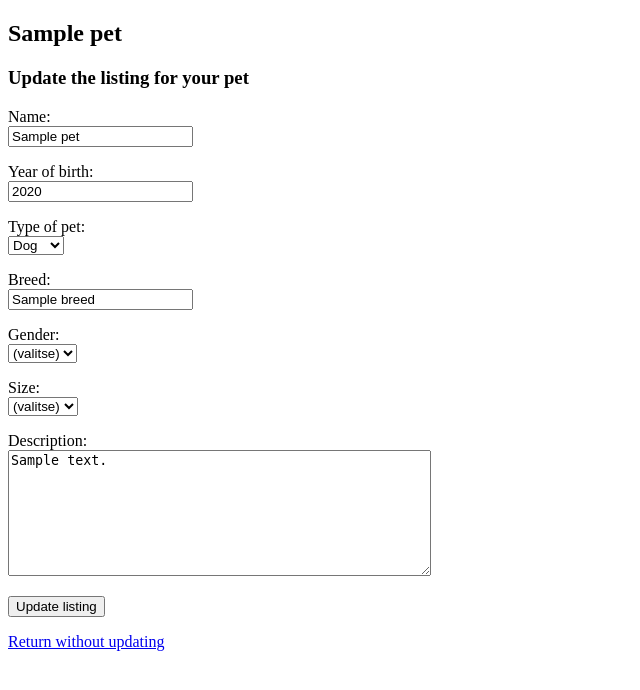
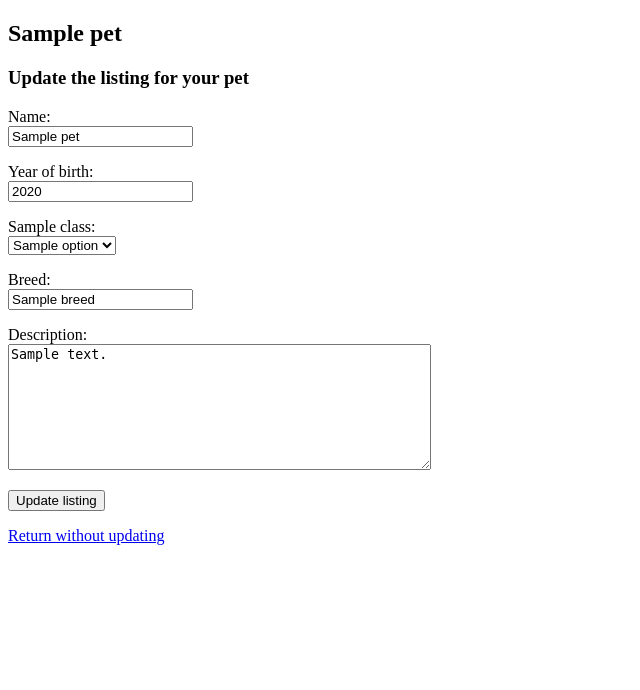
Before and after one commit to karorot/pet-adoption, a Flask app: template templates/edit_pet.html in a window 1280 px wide. Shown: the top 690 px of the page, without its empty margins (0-640 px from the left). Run offline with Flask 3, Linux system fonts and the light colour scheme; the template is opened without the code that fills it: most values are stand-ins (such as "Sample title", 1, 10 or a date in 2020).

Commit message:
Add classes to listings
Add classes to listings that are stored to the database. Classes are
updated when editing a listing or deleting it. Classes are set and
initialized through the init.sql.

```diff
--- a/app.py
+++ b/app.py
@@ -35,7 +35,8 @@ def index():
 @app.route("/new_pet")
 def new_pet():
     require_login()
-    return render_template("new_pet.html")
+    classes = pets.get_all_classes()
+    return render_template("new_pet.html", classes=classes)
 
 @app.route("/add_pet", methods=["POST"])
 def add_pet():
@@ -50,19 +51,28 @@ def add_pet():
     breed = request.form["breed"]
     if not breed or len(breed) > 50:
         forbidden()
-    pet_type = request.form["pet_type"]
-    gender = request.form["gender"]
-    size = request.form["size"]
     description = request.form["description"]
     if not description or len(description) > 1000:
         forbidden()
+
+    all_classes = pets.get_all_classes()
+
+    classes = []
+    for option in request.form.getlist("classes"):
+        if option:
+            title, value = option.split(":")
+            if title not in all_classes:
+                forbidden()
+            if value not in all_classes[title]:
+                forbidden()
+            classes.append((title, value))
+
     user_id = session["user_id"]
 
     try:
-        pets.add_pet(name, birth_year, pet_type, breed, gender, size, description, user_id)
+        pet_id = pets.add_pet(name, birth_year, breed, description, user_id, classes)
     except sqlite3.IntegrityError:
         forbidden()
-    pet_id = db.last_insert_id()
     return redirect("/pet/" + str(pet_id))
 
 @app.route("/search")
@@ -85,7 +95,12 @@ def edit_pet(pet_id):
     if pet["user_id"] != session["user_id"]:
         forbidden()
 
-    return render_template("edit_pet.html", pet=pet)
+    all_classes = pets.get_all_classes()
+    pet_classes = {}
+    for entry in pets.get_classes(pet_id):
+        pet_classes[entry["title"]] = entry["value"]
+
+    return render_template("edit_pet.html", pet=pet, all_classes=all_classes, pet_classes=pet_classes)
 
 @app.route("/update_pet", methods=["POST"])
 def update_pet():
@@ -99,14 +114,30 @@ def update_pet():
         forbidden()
 
     name = request.form["name"]
+    if not name or len(name) > 50:
+        forbidden()
     birth_year = request.form["birth_year"]
-    pet_type = request.form["pet_type"]
+    if not birth_year or len(birth_year) > 4:
+        forbidden()
     breed = request.form["breed"]
-    gender = request.form["gender"]
-    size = request.form["size"]
+    if not breed or len(breed) > 50:
+        forbidden()
     description = request.form["description"]
+    if not description or len(description) > 1000:
+        forbidden()
 
-    pets.update_pet(pet_id, name, birth_year, pet_type, breed, gender, size, description)
+    all_classes = pets.get_all_classes()
+    classes = []
+    for entry in request.form.getlist("classes"):
+        if entry:
+            title, value = entry.split(":")
+            if title not in all_classes:
+                forbidden()
+            if value not in all_classes[title]:
+                forbidden()
+            classes.append((title, value))
+
+    pets.update_pet(pet_id, name, birth_year, breed, description, classes)
     return redirect("/pet/" + str(pet_id))
 
 @app.route("/delete_pet/<int:pet_id>", methods=["GET", "POST"])
@@ -135,7 +166,8 @@ def show_pet(pet_id):
     if not pet:
         not_found()
     images = pets.get_all_images(pet_id)
-    return render_template("show_pet.html", pet=pet, images=images)
+    classes = pets.get_classes(pet_id)
+    return render_template("show_pet.html", pet=pet, images=images, classes=classes)
 
 @app.route("/image/<int:image_id>")
 def show_image(image_id):
--- a/schema.sql
+++ b/schema.sql
@@ -18,6 +18,19 @@ CREATE TABLE pets (
     posted_at TEXT
 );
 
+CREATE TABLE classes (
+    id INTEGER PRIMARY KEY,
+    title TEXT,
+    value TEXT
+);
+
+CREATE TABLE pet_classes (
+    id INTEGER PRIMARY KEY,
+    pet_id INTEGER REFERENCES pets,
+    title TEXT,
+    value TEXT
+);
+
 CREATE TABLE images (
     id INTEGER PRIMARY KEY,
     pet_id INTEGER REFERENCES pets,
--- a/templates/edit_pet.html
+++ b/templates/edit_pet.html
@@ -19,37 +19,23 @@
       <input type="number" step="1" name="birth_year" value="{{ pet.birth_year }}" id="birth_year" required />
     </p>
     <input type="hidden" name="pet_id" value="{{ pet.id }}" />
+    {% for class in all_classes %}
     <p>
-      <!--To do: Use classes here for pet type-->
-      <label for="pet_type">Type of pet:</label><br/>
-      <select name="pet_type" id="pet_type">
-        <option value="dog">Dog</option>
-        <option value="cat">Cat</option>
-        <option value="other">Other</option>
+      <label for="class_{{ class }}">{{ class }}</label>:<br />
+      <select name="classes" id="class_{{ class }}" required>
+        {% for option in all_classes[class] %}
+          {% if pet_classes[class] == option %}
+          <option value="{{ class }}:{{ option }}" selected>{{ option }}</option>
+          {% else %}
+          <option value="{{ class }}:{{ option }}">{{ option }}</option>
+          {% endif %}
+        {% endfor %}
       </select>
     </p>
+    {% endfor %}
     <p>
       <label for="breed">Breed:</label><br />
       <input type="text" name="breed" id="breed" value="{{ pet.breed }}" maxlength="50" required />
-    </p>
-    <p>
-      <!--To do: Use classes here for gender-->
-      <label for="size">Gender:</label><br />
-      <select name="gender" id="gender">
-        <option value="">(valitse)</option>
-        <option value="Male">Male</option>
-        <option value="Female">Female</option>
-      </select>
-    </p>
-    <p>
-      <!--To do: Use classes here for pet size-->
-      <label for="size">Size:</label><br />
-      <select name="size" id="size">
-        <option value="">(valitse)</option>
-        <option value="Small">Small</option>
-        <option value="Medium">Medium</option>
-        <option value="Large">Large</option>
-      </select>
     </p>
     <p>
       <label for="description">Description:</label><br />
```
Also changed, not shown: init.sql (added, +12 -0 lines), pets.py (+45 -19 lines), templates/new_pet.html (+8 -26 lines), templates/show_pet.html (+8 -5 lines).
